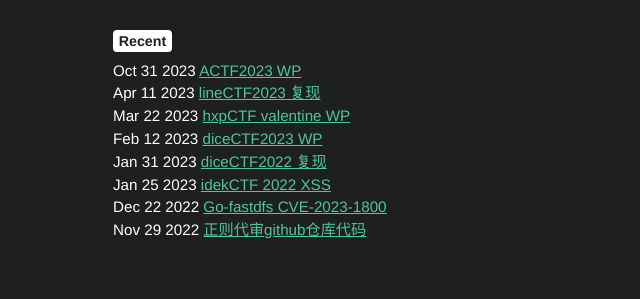
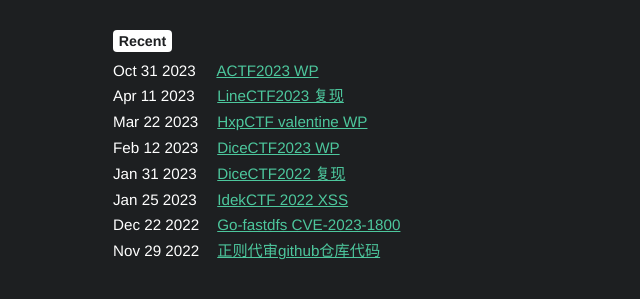
Before and after one commit to an5er/an5er.github.io, a plain HTML site: page index.html in a window 1280 px wide. Shown: the part 233-532 px from the top of the page, without its empty margins (289-929 px from the left). Drawn offline with Linux system fonts and the light colour scheme.

Commit message:
update index

```diff
--- a/index.html
+++ b/index.html
@@ -89,43 +89,43 @@
                 <h5><span class="badge category">Recent</span></h5>
                 <ul class="list-unstyled">
 
-                        <li>
-                            Oct 31 2023
+                        <li style="list-style: none; margin-bottom: 3px;">
+                            <span style="display: inline-block; width: 100px;">Oct 31 2023</span>
                             <a href="http://blog.an4er.top/post/actf_wp/">ACTF2023 WP</a>
                         </li>
 
-                        <li>
-                            Apr 11 2023
-                            <a href="http://blog.an4er.top/post/linectf/">lineCTF2023 复现</a>
+                        <li style="list-style: none; margin-bottom: 3px;">
+                            <span style="display: inline-block; width: 100px;">Apr 11 2023</span>
+                            <a href="http://blog.an4er.top/post/linectf/">LineCTF2023 复现</a>
                         </li>
 
-                        <li>
-                            Mar 22 2023
-                            <a href="http://blog.an4er.top/post/hxp_valentine/">hxpCTF valentine WP</a>
+                        <li style="list-style: none; margin-bottom: 3px;">
+                            <span style="display: inline-block; width: 100px;">Mar 22 2023</span>
+                            <a href="http://blog.an4er.top/post/hxp_valentine/">HxpCTF valentine WP</a>
                         </li>
 
-                        <li>
-                            Feb 12 2023
-                            <a href="http://blog.an4er.top/post/dicectf/">diceCTF2023 WP</a>
+                        <li style="list-style: none; margin-bottom: 3px;">
+                            <span style="display: inline-block; width: 100px;">Feb 12 2023</span>
+                            <a href="http://blog.an4er.top/post/dicectf/">DiceCTF2023 WP</a>
                         </li>
 
-                        <li>
-                            Jan 31 2023
-                            <a href="http://blog.an4er.top/post/dicectf2022/">diceCTF2022 复现</a>
+                        <li style="list-style: none; margin-bottom: 3px;">
+                            <span style="display: inline-block; width: 100px;">Jan 31 2023</span>
+                            <a href="http://blog.an4er.top/post/dicectf2022/">DiceCTF2022 复现</a>
                         </li>
 
-                        <li>
-                            Jan 25 2023
-                            <a href="http://blog.an4er.top/post/idekxss/">idekCTF 2022 XSS</a>
+                        <li style="list-style: none; margin-bottom: 3px;">
+                            <span style="display: inline-block; width: 100px;">Jan 25 2023</span>
+                            <a href="http://blog.an4er.top/post/idekxss/">IdekCTF 2022 XSS</a>
                         </li>
 
-                        <li>
-                            Dec 22 2022
+                        <li style="list-style: none; margin-bottom: 3px;">
+                            <span style="display: inline-block; width: 100px;">Dec 22 2022</span>
                             <a href="http://blog.an4er.top/post/go-fastdfs-cve-2023-1800/">Go-fastdfs CVE-2023-1800</a>
                         </li>
 
-                        <li>
-                            Nov 29 2022
+                        <li style="list-style: none; margin-bottom: 3px;">
+                            <span style="display: inline-block; width: 100px;">Nov 29 2022</span>
                             <a href="http://blog.an4er.top/post/%E6%AD%A3%E5%88%99%E4%BB%A3%E5%AE%A1github%E4%BB%93%E5%BA%93%E4%BB%A3%E7%A0%81/">正则代审github仓库代码</a>
                         </li>
 
```
Also changed, not shown: index.xml (+5 -5 lines), post/dicectf/index.html (+1 -1 lines), post/dicectf2022/index.html (+1 -1 lines), post/hxp_valentine/index.html (+1 -1 lines), post/idekxss/index.html (+1 -1 lines), post/index.html (+21 -21 lines), post/index.xml (+5 -5 lines), post/linectf/index.html (+1 -1 lines).
